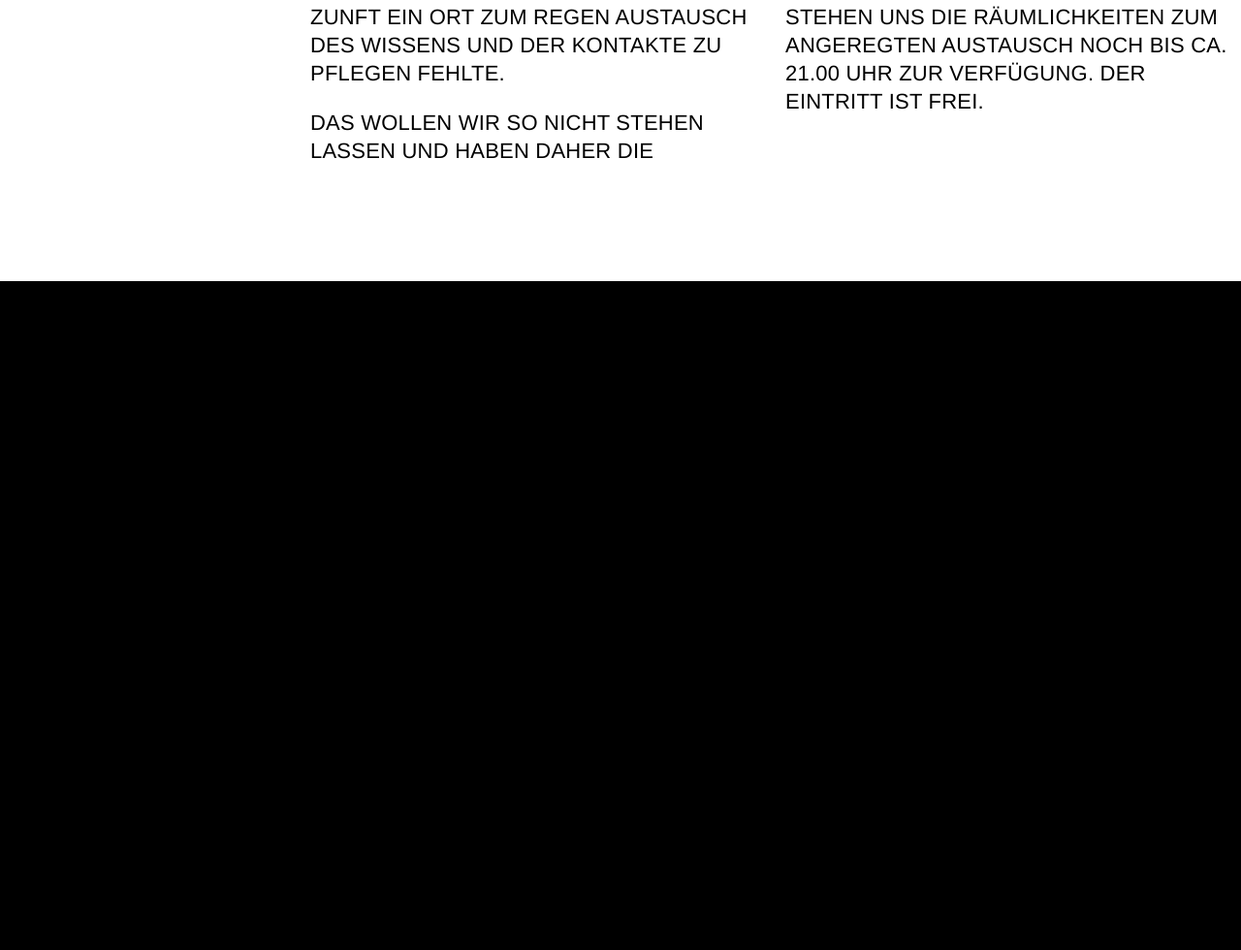
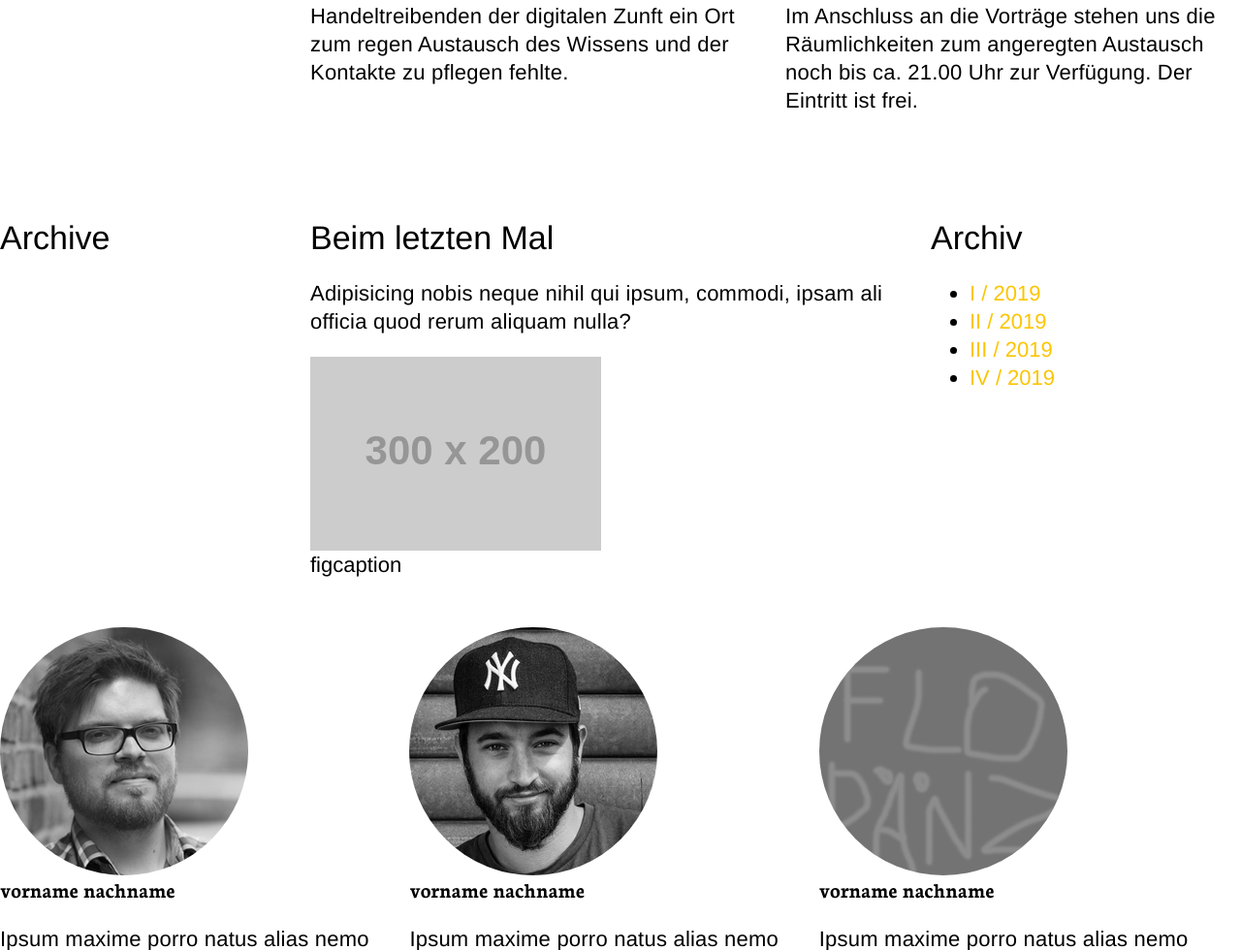
Before and after one commit to wmhb/website, a PHP site: page /index.html in a window 1280 px wide. Shown: the part 2068-3048 px from the top of the page at 97% size. Before the commit the page ends 2358 px from the top, so only its background shows below. Run offline with PHP 8.4, Linux system fonts and the light colour scheme; grey boxes labelled with a size stand in for pictures from a placeholder-image service; style sheets or scripts are compiled from the project's sources; some libraries are stand-ins or nearby versions.

Commit message:
archive this shit

```diff
--- a/assets/scss/main.scss
+++ b/assets/scss/main.scss
@@ -12,5 +12,6 @@
 @import "modules/header";
 @import "modules/flexbox";
 @import "modules/panes";
+@import "modules/archive";
 @import "modules/about";
 @import "modules/buttons";
--- /dev/null
+++ b/assets/scss/modules/_archive.scss
@@ -0,0 +1,4 @@
+.archive{
+    &__recent{}
+    &__itself{}
+}
--- a/assets/scss/modules/_flexbox.scss
+++ b/assets/scss/modules/_flexbox.scss
@@ -82,7 +82,6 @@
         &--sm-1of4 { flex: 0 0  25%; }
         &--sm-3of4 { flex: 0 0  75%; }
     }
-
     // MEDIUM
     @media(min-width: $screen-md-min ) {
         &--md-full {flex: 0 0  100%; }
@@ -92,7 +91,6 @@
         &--md-1of4 { flex: 0 0  25%; }
         &--md-3of4 { flex: 0 0  75%; }
     }
-
     // LARGE
     @media(min-width: $screen-lg-min ) {
         &--lg-full {flex: 0 0  100%; }
--- a/index.html
+++ b/index.html
@@ -143,7 +143,6 @@
             </symbol>
             </defs>
         </svg>
-        <header class="layout__header g">
         <nav class="navigation g">
             <a href="#" class="layout__logo">webmontag bremen</a>
             <a href="mailto:moin@webmontag-bremen.de?subject=Meine%20Webmontags-Vortrags-Idee&body=Moin," class="btn">Mitmachen!</a>
@@ -178,8 +177,8 @@
             </section>
             <section class="archive gi-full">
                 <div class="pane g">
-                    <h1 class="gi-full gi--sm-full">Archive</h1>
-                    <section class="gi--full gi--sm-1of2">
+                    <h1 class="gi gi--full gi--sm-1of4">Archive</h1>
+                    <section class="archive__recent gi gi--full gi--sm-1of2">
                         <h1>Beim letzten Mal</h1>
                         <p>Adipisicing nobis neque nihil qui ipsum, commodi, ipsam ali officia quod rerum aliquam nulla?</p>
                         <figure>
@@ -189,7 +188,7 @@
                             </figcaption>
                         </figure>
                     </section>
-                    <section class="gi--full gi--sm-1of2">
+                    <section class="archive__itself gi gi--full gi--sm-1of4">
                         <h1>Archiv</h1>
                         <ul>
                             <li><a href="#">I / 2019</a></li>
```
Also changed, not shown: assets/images/svgdefs.svg.
